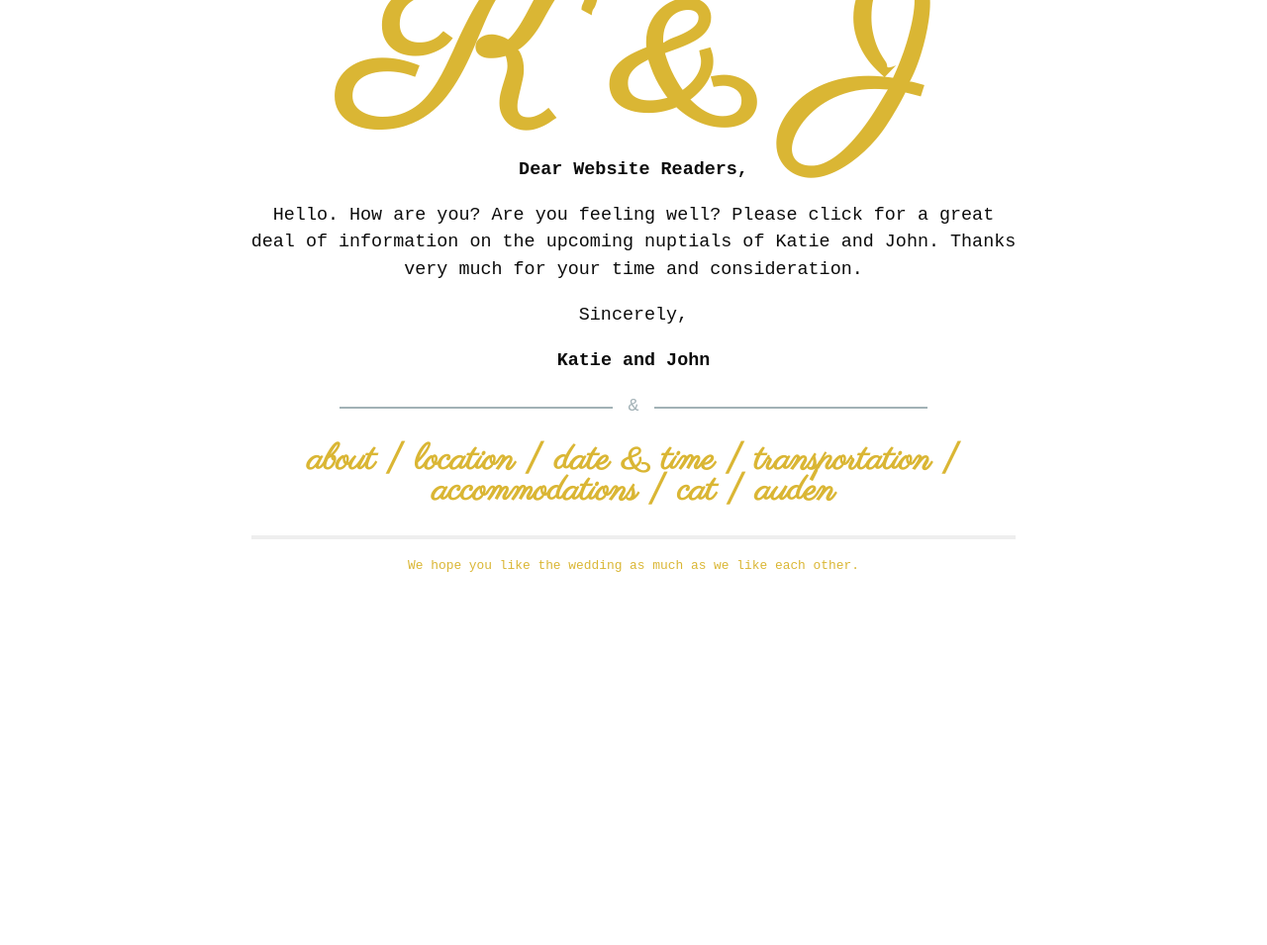
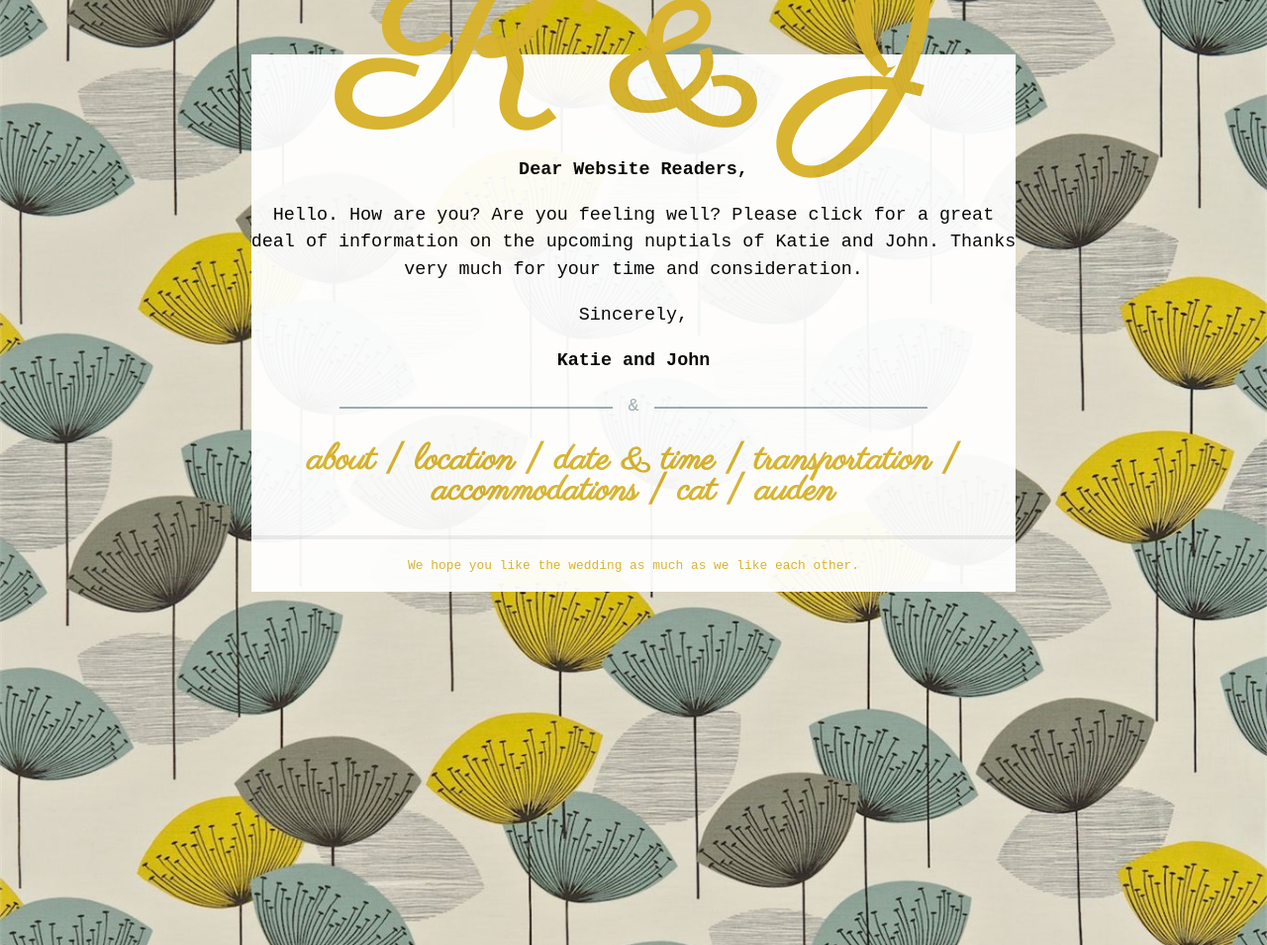
Before and after one commit to jrladd/kmarriesj, a Jekyll site: the page built from index.md, in a window 1280 px wide. Shown: the whole page at 99% size. Built offline with Jekyll 4.4.1, drawn with Linux system fonts in a browser that asks for light colours; Markdown is read by kramdown in place of the engine named in the settings.

Commit message:
fix mobile background

```diff
--- a/css/main.css
+++ b/css/main.css
@@ -13,13 +13,19 @@
 html, body { height: 100%; }
 
 html {
-
+  background: url(http://jrladd.github.io/kmarriesj/images/sanderson.jpg) no-repeat center center fixed;
+  -webkit-background-size: cover;
+  -moz-background-size: cover;
+  -o-background-size: cover;
+  background-size: cover !important;
+  overflow-y: hidden;
 }
 
 body {
   font: 13.34px 'Courier New', monospace;
   font-size: medium;
   text-align: center;
+  overflow-y: scroll;
 }
 
 h1, h2, h3, h4, h5, h6 {
@@ -144,11 +150,6 @@
 #auden {
 	text-align: left;
 	margin: 30px;
-	  background: url(http://jrladd.github.io/kmarriesj/images/sanderson.jpg) no-repeat center center fixed;
-  -webkit-background-size: cover;
-  -moz-background-size: cover;
-  -o-background-size: cover;
-  background-size: cover !important;
 }
 
 .footer {
```
